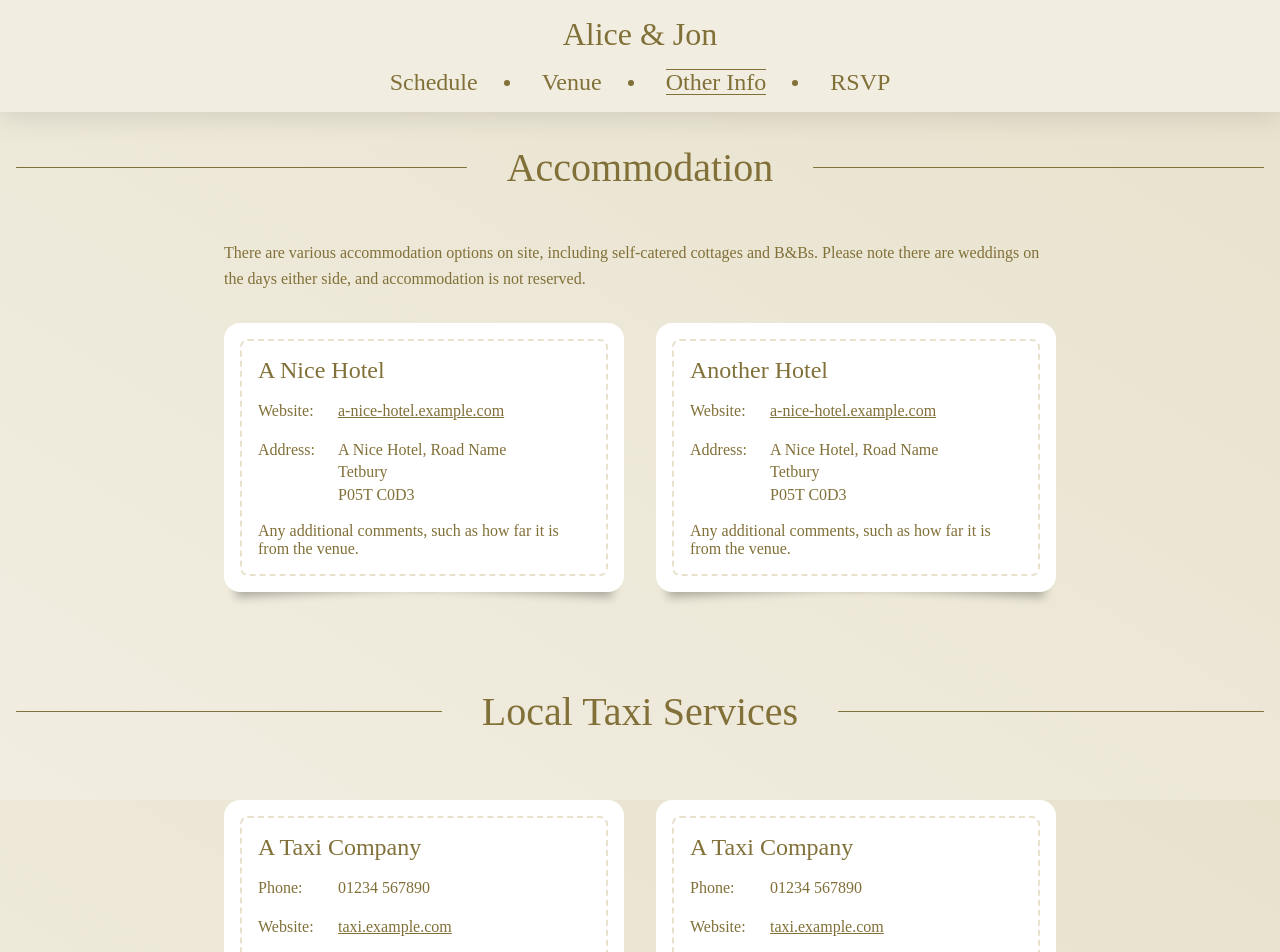
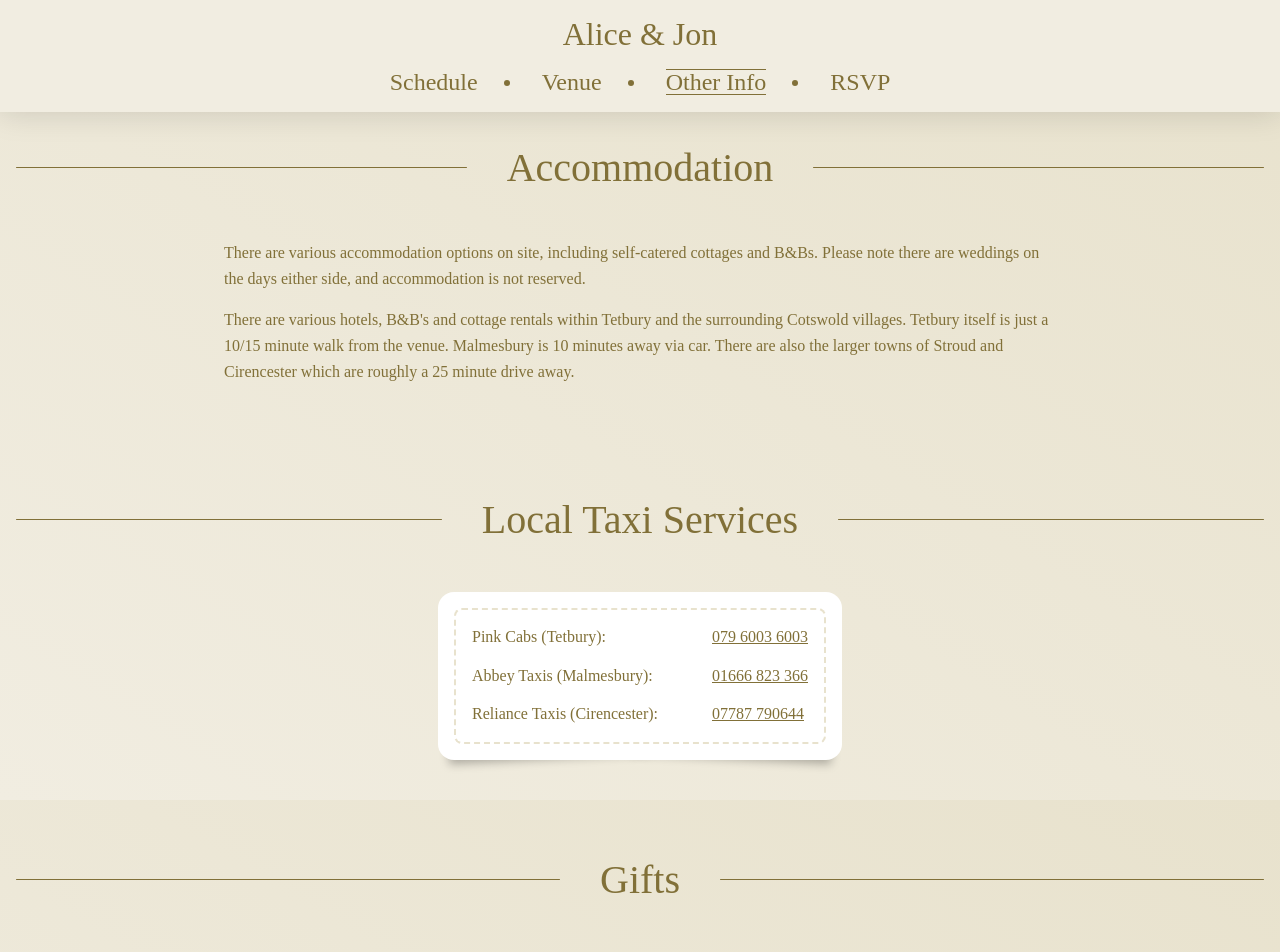
Before and after one commit to emilyswebsites/jon-and-alice, a Nuxt app: page /other-info in a window 1280 px wide. Shown: the top 952 px of the page. Built offline with nearby package versions, Linux system fonts and the light colour scheme; a web font is replaced by a local one.

Commit message:
Update content and add hero scroll button

```diff
--- a/assets/styles/main.scss
+++ b/assets/styles/main.scss
@@ -129,25 +129,6 @@ h1, h2, h3, h4, h5, h6 {
   }
 }
 
-.card-grid {
-  display: flex;
-  justify-content: center;
-  flex-wrap: wrap;
-  margin: 0 -1rem -1rem -1rem;
-
-  .card {
-    flex: 1 0 0;
-    margin: 1rem;
-    min-width: 21rem;
-    max-width: 30rem;
-
-    @media screen and (max-width:500px) {
-      max-width: 100%;
-      min-width: 60%;
-    }
-  }
-}
-
 .button {
   display: block;
   width: 8em;
--- a/pages/index.vue
+++ b/pages/index.vue
@@ -3,13 +3,18 @@
     <div class="hero">
       <h1 class="hero__banner">
         <div class="hero__banner-content">
-          <span class="hero__date linethrough"><span></span><span class="linethrough__content">13th May 2023</span><span></span></span>
+          <span class="hero__date linethrough"><span></span><span class="linethrough__content">13th May
+              2023</span><span></span></span>
           <span class="hero__title">Alice & Jon</span>
-          <span class="hero__subtitle linethrough"><span></span><span class="linethrough__content">are getting married</span><span></span></span>
+          <span class="hero__subtitle linethrough"><span></span><span class="linethrough__content">are getting
+              married</span><span></span></span>
         </div>
       </h1>
+      <button class="scroll-button" @click="scrollPastHero()">
+        <img src="down-arrow-circle.svg" alt="Scroll to schedule">
+      </button>
     </div>
-    <TopMenu hide-title></TopMenu>
+    <TopMenu ref="menu" hide-title></TopMenu>
     <main>
       <section class="couples-note">
         <div class="card card--wide">
@@ -25,7 +30,8 @@
         </div>
       </section>
       <section>
-        <h2 class="section-heading linethrough"><span></span><span class="linethrough__content">Schedule</span><span></span></h2>
+        <h2 class="section-heading linethrough"><span></span><span
+            class="linethrough__content">Schedule</span><span></span></h2>
         <div class="schedule__events">
           <div class="schedule__event">
             <div class="event__image framed-media">
@@ -42,7 +48,8 @@
                 <span class="detail__value">The Great Tythe Barn, Tetbury</span>
               </div>
               <p class="detail event__additional-info">
-                Please arrive by 11:30 so you can be seated before the ceremony starts at 12:00.
+                Please arrive by 11:30 so you can be seated before the ceremony starts at 12:00. Summer formal dress
+                code.
               </p>
             </div>
           </div>
@@ -60,6 +67,9 @@
                 <span class="detail__label">Where:</span>
                 <span class="detail__value">The Great Tythe Barn, Tetbury</span>
               </div>
+              <p class="detail event__additional-info">
+                Canapes, drinks and photos before the wedding breakfast.
+              </p>
             </div>
           </div>
           <div class="schedule__event">
@@ -77,7 +87,7 @@
                 <span class="detail__value">The Great Tythe Barn, Tetbury</span>
               </div>
               <p class="detail event__additional-info">
-                Carriages at midnight.
+                Evening guests arrival between 18:30 & 19:00. Carriages at midnight.
               </p>
             </div>
           </div>
@@ -94,8 +104,13 @@ import TopMenu from '~/components/TopMenu.vue';
 import PageFooter from '~/components/PageFooter.vue';
 
 export default Vue.extend({
-    name: "IndexPage",
-    components: { TopMenu, PageFooter }
+  name: "IndexPage",
+  components: { TopMenu, PageFooter },
+  methods: {
+    scrollPastHero() {
+      (this.$refs.menu as any).$el.scrollIntoView({ behavior: "smooth" });
+    }
+  }
 })
 </script>
 
@@ -111,6 +126,7 @@ export default Vue.extend({
   flex-direction: column;
   align-items: stretch;
   justify-content: center;
+  position: relative;
 }
 
 .hero__banner {
@@ -146,6 +162,22 @@ export default Vue.extend({
 .hero__subtitle {
   font-family: var(--font-heading);
   font-size: 2rem;
+}
+
+.scroll-button {
+  position: absolute;
+  bottom: 2rem;
+  left: 50%;
+  transform: translate(-50%);
+  background: none;
+  border: none;
+  filter: var(--shadow-subtle);
+  cursor: pointer;
+
+  img {
+    width: 4rem;
+    height: 4rem;
+  }
 }
 
 .couples-note {
--- a/pages/other-info.vue
+++ b/pages/other-info.vue
@@ -3,94 +3,46 @@
     <TopMenu></TopMenu>
     <main>
       <section class="section">
-        <h2 class="section-heading linethrough"><span></span><span class="linethrough__content">Accommodation</span><span></span></h2>
+        <h2 class="section-heading linethrough"><span></span><span
+            class="linethrough__content">Accommodation</span><span></span></h2>
         <div class="section__content">
-          <p class="section__description">There are various accommodation options on site, including self-catered cottages and B&Bs. Please note there are weddings on the days either side, and accommodation is not reserved.</p>
-          <div class="card-grid">
-            <div class="card">
-              <div class="card__inner-wrapper">
-                <h3 class="card__heading">A Nice Hotel</h3>
-                <div class="detail">
-                  <div class="detail__label">Website:</div>
-                  <div class="detail__value">
-                    <a target="_blank" href="https://example.com">a-nice-hotel.example.com</a>
-                  </div>
-                </div>
-                <div class="detail">
-                  <div class="detail__label">Address:</div>
-                  <address class="detail__value">
-                    A Nice Hotel, Road Name<br />
-                    Tetbury<br />
-                    P05T C0D3
-                  </address>
-                </div>
-                <div class="card__description">Any additional comments, such as how far it is from the venue.</div>
-              </div>
-            </div>
-            <div class="card">
-              <div class="card__inner-wrapper">
-                <h3 class="card__heading">Another Hotel</h3>
-                <div class="detail">
-                  <div class="detail__label">Website:</div>
-                  <div class="detail__value">
-                    <a target="_blank" href="https://example.com">a-nice-hotel.example.com</a>
-                  </div>
-                </div>
-                <div class="detail">
-                  <div class="detail__label">Address:</div>
-                  <address class="detail__value">
-                    A Nice Hotel, Road Name<br />
-                    Tetbury<br />
-                    P05T C0D3
-                  </address>
-                </div>
-                <div class="card__description">Any additional comments, such as how far it is from the venue.</div>
-              </div>
-            </div>
-          </div>
+          <p class="section__description">There are various accommodation options on site, including self-catered
+            cottages and B&Bs. Please note there are weddings on the days either side, and accommodation is not
+            reserved.</p>
+          <p class="section__description">There are various hotels, B&B's and cottage rentals within Tetbury and the
+            surrounding Cotswold villages. Tetbury itself is just a 10/15 minute walk from the venue. Malmesbury is 10
+            minutes away via car. There are also the larger towns of Stroud and Cirencester which are roughly a 25
+            minute drive away.</p>
         </div>
       </section>
       <section class="section">
-        <h2 class="section-heading linethrough"><span></span><span class="linethrough__content">Local Taxi Services</span><span></span></h2>
+        <h2 class="section-heading linethrough"><span></span><span class="linethrough__content">Local Taxi
+            Services</span><span></span></h2>
         <div class="section__content">
-          <div class="card-grid">
             <div class="card">
               <div class="card__inner-wrapper">
-                <h3 class="card__heading">A Taxi Company</h3>
                 <div class="detail">
-                  <div class="detail__label">Phone:</div>
-                  <div class="detail__value">01234 567890</div>
+                  <div class="detail__label">Pink Cabs (Tetbury):</div>
+                  <div class="detail__value"><a href="tel:079 6003 6003">079 6003 6003</a></div>
                 </div>
                 <div class="detail">
-                  <div class="detail__label">Website:</div>
-                  <div class="detail__value">
-                    <a target="_blank" href="https://example.com">taxi.example.com</a>
-                  </div>
-                </div>
-              </div>
-            </div>
-            <div class="card">
-              <div class="card__inner-wrapper">
-                <h3 class="card__heading">A Taxi Company</h3>
-                <div class="detail">
-                  <div class="detail__label">Phone:</div>
-                  <div class="detail__value">01234 567890</div>
+                  <div class="detail__label">Abbey Taxis (Malmesbury):</div>
+                  <div class="detail__value"><a href="tel:01666 823 366">01666 823 366</a></div>
                 </div>
                 <div class="detail">
-                  <div class="detail__label">Website:</div>
-                  <div class="detail__value">
-                    <a target="_blank" href="https://example.com">taxi.example.com</a>
-                  </div>
+                  <div class="detail__label">Reliance Taxis (Cirencester):</div>
+                  <div class="detail__value"><a href="tel:07787 790644">07787 790644</a></div>
                 </div>
               </div>
             </div>
           </div>
-        </div>
       </section>
       <section class="section">
-        <h2 class="section-heading linethrough"><span></span><span class="linethrough__content">Gifts</span><span></span></h2>
+        <h2 class="section-heading linethrough"><span></span><span
+            class="linethrough__content">Gifts</span><span></span></h2>
         <div class="section__content">
-          <p class="section__description">Lorem ipsum</p>
+          <p class="section__description">Your presence is present enough and we are lucky to have everything in our
+            home that we need. But if you do wish to give, contributions to our honeymoon are always welcomed.</p>
         </div>
       </section>
     </main>
@@ -131,20 +83,27 @@ main {
   line-height: 1.6;
 }
 
-.detail {
-  margin-top: 1rem;
+.card {
+  width: fit-content;
+  margin: auto;
+}
+
+.detail:last-child {
+  margin-bottom: 0;
 }
 
 .detail__label {
-  width: 4rem;
+  width: 14rem;
 }
 
 .detail__value a {
   color: inherit;
 }
 
-@media screen and (max-width:768px) {
-
+@media screen and (max-width:600px) {
+  .detail {
+    flex-direction: column;
+  }
 }
 
 @media screen and (max-width:500px) {
```
Also changed, not shown: static/down-arrow-circle.svg (added).
